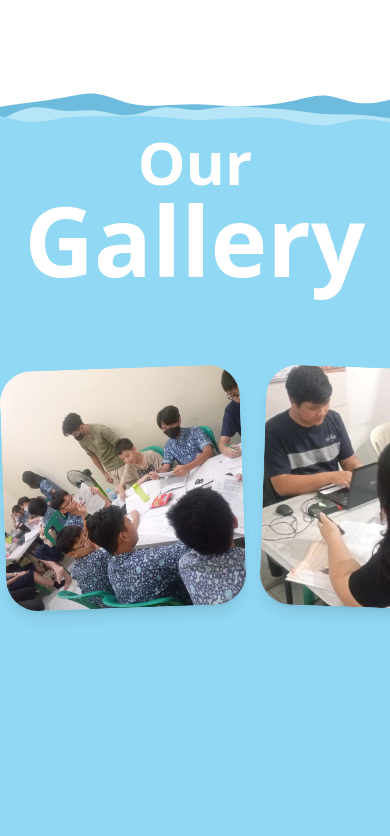
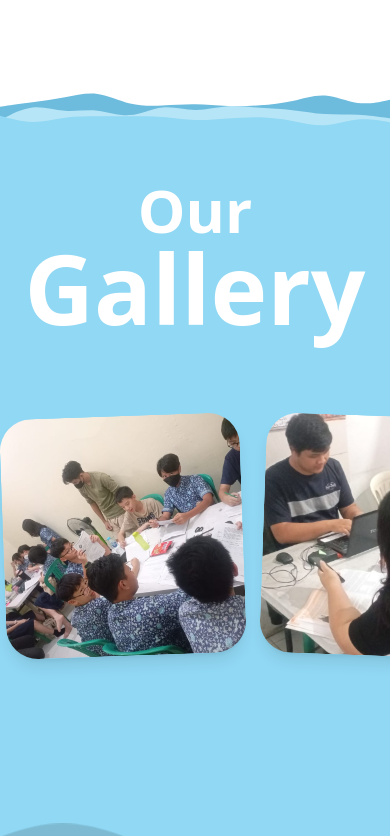
Before and after one commit to sshivahh/edutopia, a SvelteKit app: page /about in a window 390 px wide. Shown: the part 840-1676 px from the top of the page. Built offline with nearby package versions, Linux system fonts and the light colour scheme.

Commit message:
fix responsive in about page

```diff
--- a/src/routes/about/+page.svelte
+++ b/src/routes/about/+page.svelte
@@ -92,14 +92,14 @@
     <div class="relative h-48 m-0 p-0">
       <img src={blueLayer1} alt="" class="w-full absolute bottom-[-5px]">
     </div>
-    <section class="h-[1000px] bg-MainBlue">
+    <section class="h-[800px] md:h-[900px] lg:h-[1000px] bg-MainBlue pt-12 md:p-0">
       <div class="w-fit font-bold text-white text-center m-auto leading-[90px] mb-12 md:mb-24">
         <h1 class="text-6xl">Our</h1>
         <h1 class="text-8xl">Gallery</h1>
       </div>
       <div class="photo-wrapper gap-5 md:gap-16" id="photoWrapper" bind:this={photoWrapper}>
         {#each photoElements as photoSrc, index}
-          <div class="photo shadow-lg  w-[15rem] h-[15rem] md:w-96 md:h-96" class:even={index % 2 === 0}>
+          <div class="photo shadow-lg  w-[15rem] h-[15rem] md:w-[20rem] md:h-[20rem] lg:w-96 lg:h-96" class:even={index % 2 === 0}>
             <img src={photoSrc} alt="">
           </div>
         {/each}
```
